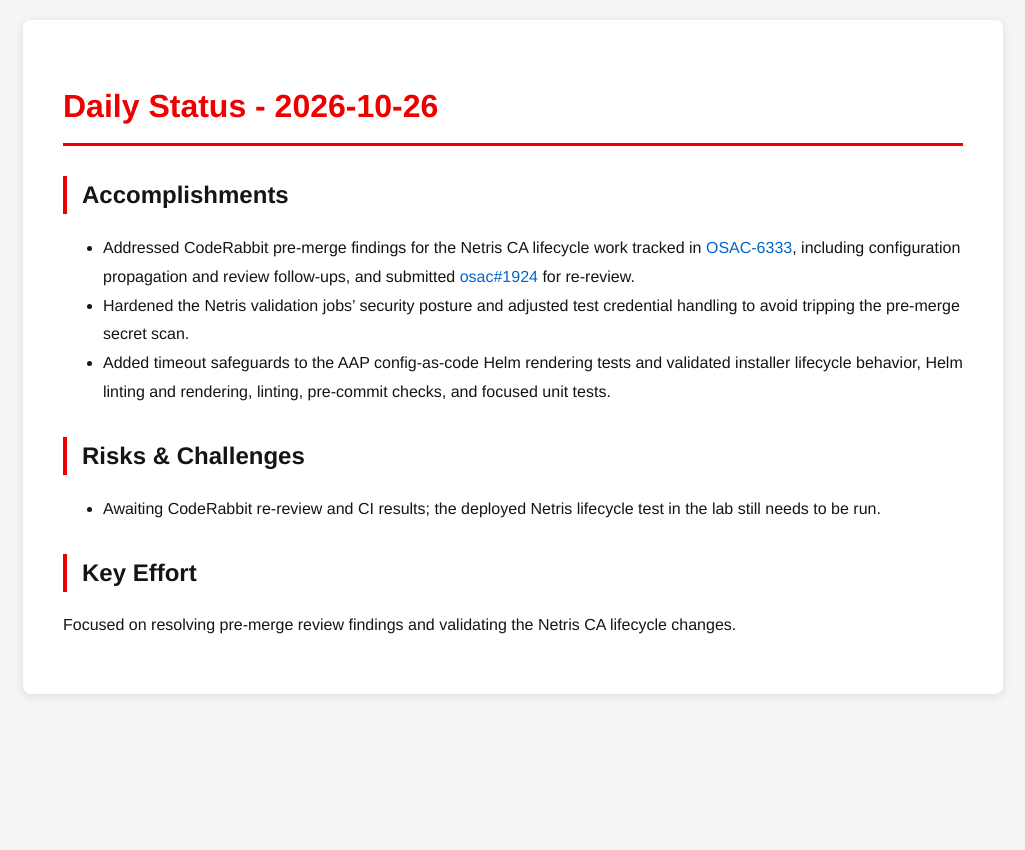
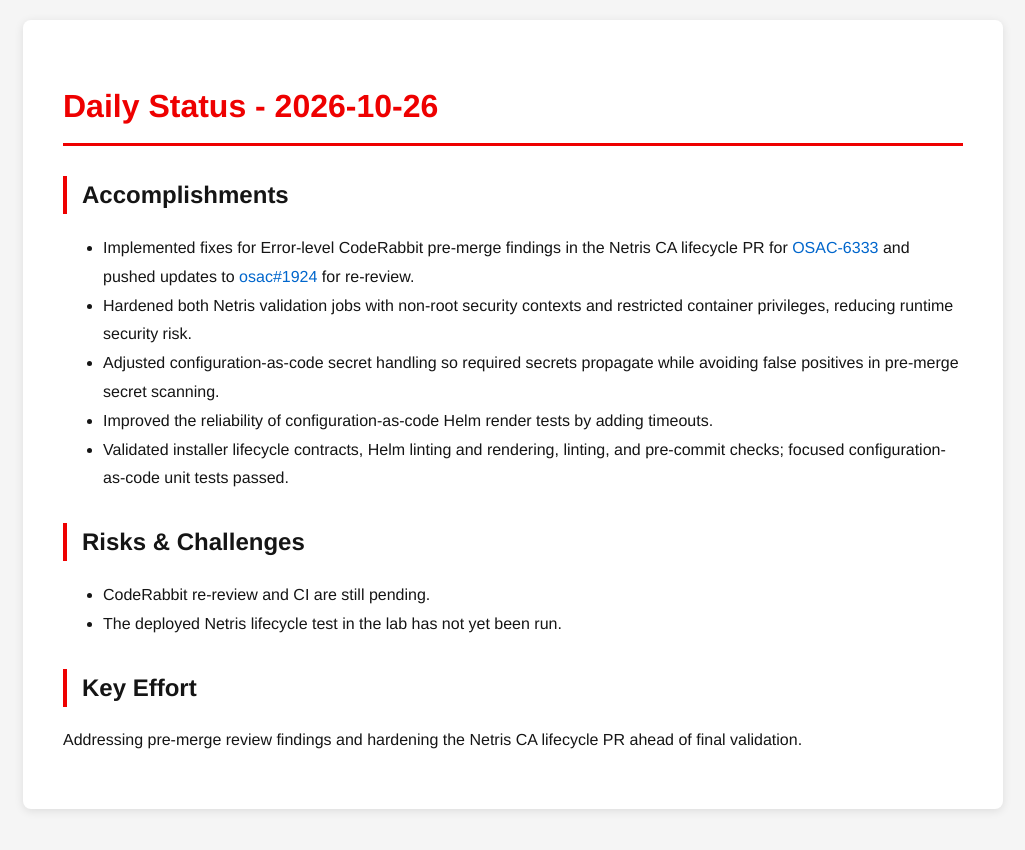
Before and after one commit to tzvatot/daily-status, a Jekyll site: the page built from 2026-10-26.md, in a window 1280 px wide. Shown: the top 850 px of the page, without its empty margins (127-1152 px from the left). Built offline with Jekyll 4.4.1, drawn with Linux system fonts in a browser that asks for light colours.

Commit message:
Daily status update - 2026-10-26

```diff
--- a/2026-10-26.md
+++ b/2026-10-26.md
@@ -7,12 +7,15 @@
 # Daily Status - 2026-10-26
 
 ## Accomplishments
-- Addressed CodeRabbit pre-merge findings for the Netris CA lifecycle work tracked in [OSAC-6333](https://redhat.atlassian.net/browse/OSAC-6333), including configuration propagation and review follow-ups, and submitted [osac#1924](https://github.com/osac-project/osac/pull/1924) for re-review.
-- Hardened the Netris validation jobs' security posture and adjusted test credential handling to avoid tripping the pre-merge secret scan.
-- Added timeout safeguards to the AAP config-as-code Helm rendering tests and validated installer lifecycle behavior, Helm linting and rendering, linting, pre-commit checks, and focused unit tests.
+- Implemented fixes for Error-level CodeRabbit pre-merge findings in the Netris CA lifecycle PR for [OSAC-6333](https://redhat.atlassian.net/browse/OSAC-6333) and pushed updates to [osac#1924](https://github.com/osac-project/osac/pull/1924) for re-review.
+- Hardened both Netris validation jobs with non-root security contexts and restricted container privileges, reducing runtime security risk.
+- Adjusted configuration-as-code secret handling so required secrets propagate while avoiding false positives in pre-merge secret scanning.
+- Improved the reliability of configuration-as-code Helm render tests by adding timeouts.
+- Validated installer lifecycle contracts, Helm linting and rendering, linting, and pre-commit checks; focused configuration-as-code unit tests passed.
 
 ## Risks & Challenges
-- Awaiting CodeRabbit re-review and CI results; the deployed Netris lifecycle test in the lab still needs to be run.
+- CodeRabbit re-review and CI are still pending.
+- The deployed Netris lifecycle test in the lab has not yet been run.
 
 ## Key Effort
-Focused on resolving pre-merge review findings and validating the Netris CA lifecycle changes.
+Addressing pre-merge review findings and hardening the Netris CA lifecycle PR ahead of final validation.
```
